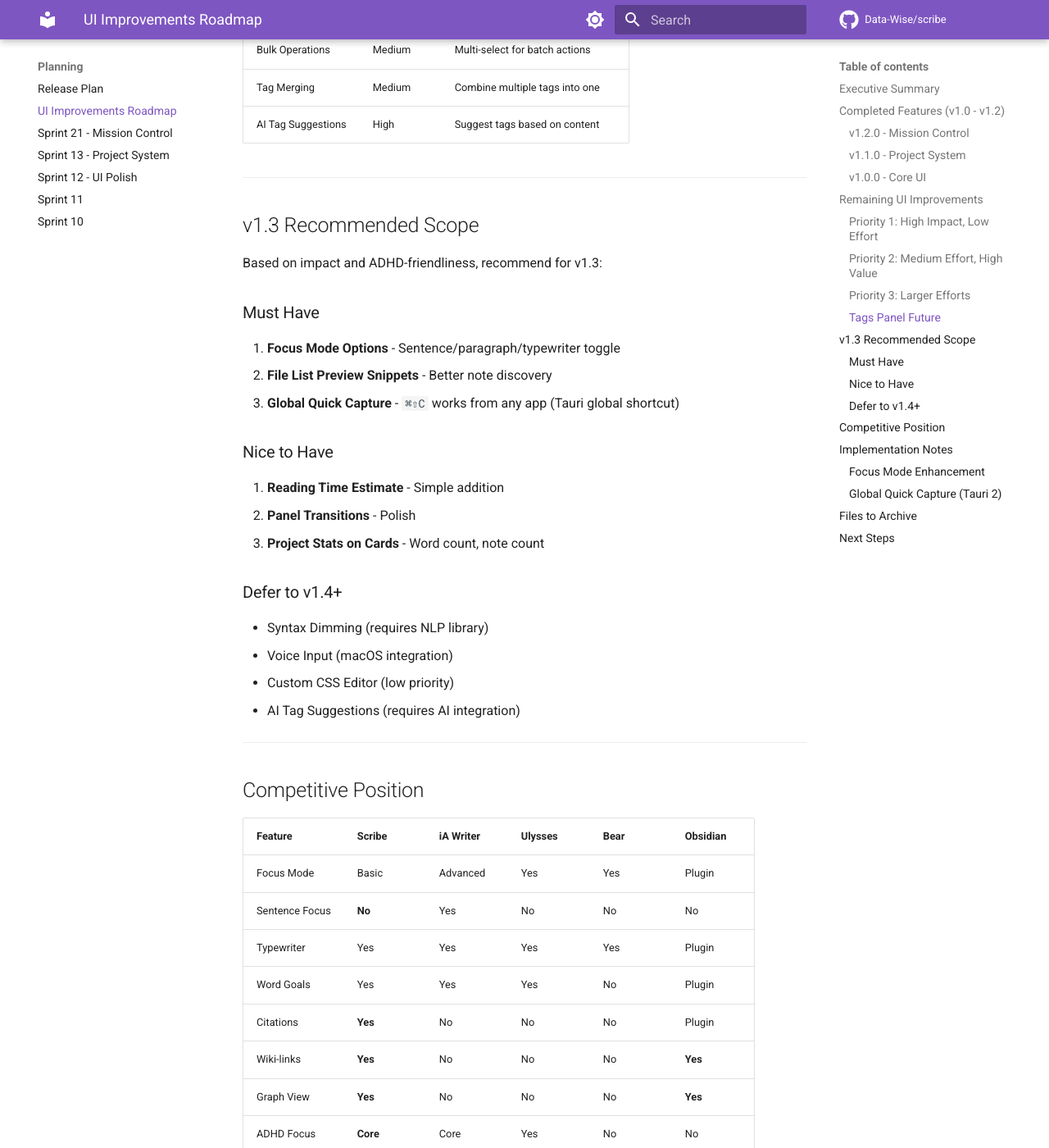
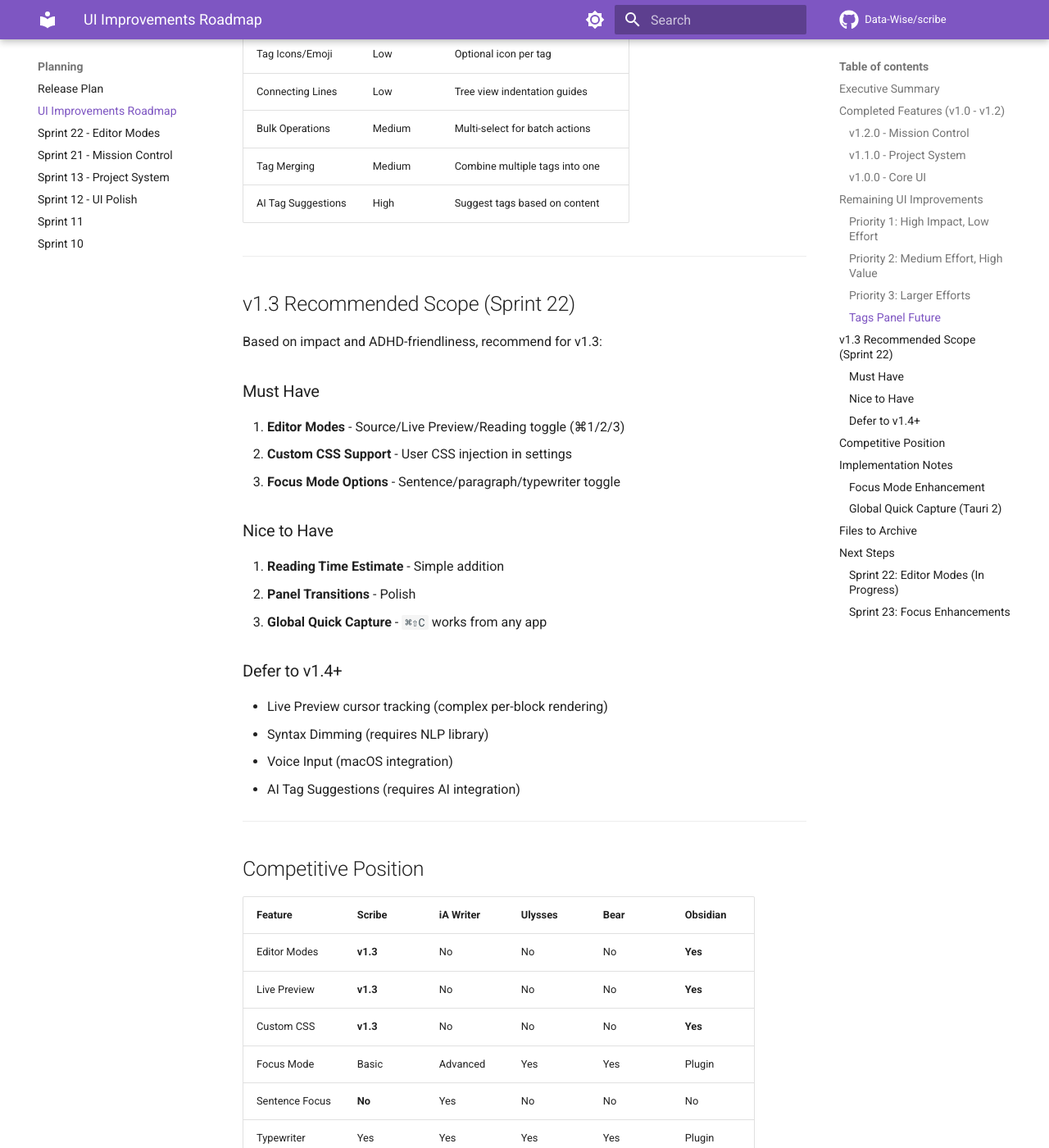
Before and after one commit to Data-Wise/scribe, an MkDocs documentation site: the page built from docs/planning/UI-IMPROVEMENTS-CONSOLIDATED.md, in a window 1280 px wide and 1400 px high, scrolled down 3332 px. Shown: the whole window at 82% size. Built offline with MkDocs 1.6.1 and Material for MkDocs 9.7.7, drawn with Linux system fonts in a browser that asks for light colours; comment, search, counter and statistics services are not loaded; some of the changed text lies outside the part shown.

Commit message:
feat: Add Obsidian-style editor modes and Custom CSS support
Sprint 22 Implementation:

Editor Modes (Obsidian-style):
- Source mode (⌘1): Raw markdown editing
- Live Preview mode (⌘2): WYSIWYG-like (same as source for now)
- Reading mode (⌘3): Fully rendered, read-only
- ⌘E cycles through modes
- Mode persists in preferences

Custom CSS Support:
- Settings > Appearance > Custom CSS section
- Enable/disable toggle
- Textarea for custom styles
- Styles apply immediately to editor
- Reset button to clear

Files changed:
- preferences.ts: Add EditorMode type, customCSS fields
- HybridEditor.tsx: Three-mode toggle, keyboard shortcuts
- App.tsx: Mode state, CSS injection
- SettingsModal.tsx: Custom CSS settings UI
- docs: Sprint 22 plan, updated roadmap

🤖 Generated with [Claude Code](https://claude.com/claude-code)

Co-Authored-By: Claude Opus 4.5 <noreply@anthropic.com>

```diff
--- a/docs/planning/UI-IMPROVEMENTS-CONSOLIDATED.md
+++ b/docs/planning/UI-IMPROVEMENTS-CONSOLIDATED.md
@@ -2,6 +2,7 @@
 
 > **Last Updated:** 2025-12-27
 > **Current Version:** v1.2.0
+> **Next Sprint:** 22 (Editor Modes)
 > **Status:** Active planning document
 
 ---
@@ -63,6 +64,8 @@ This document consolidates all UI improvement proposals into a single roadmap. I
 
 | Feature | Effort | Impact | Description |
 |---------|--------|--------|-------------|
+| **Editor Modes (Source/Live/Reading)** | Quick | High | Obsidian-style three-mode toggle (⌘1/2/3) |
+| **Custom CSS Support** | Quick | High | User CSS injection in settings |
 | **Focus Mode Options** | Quick | High | Sentence/paragraph/typewriter modes (iA Writer-style) |
 | **Reading Time Estimate** | Quick | Medium | "~5 min read" in status bar |
 | **Panel Slide Transitions** | Quick | Medium | 200ms ease-out for panels |
@@ -100,27 +103,27 @@ This document consolidates all UI improvement proposals into a single roadmap. I
 
 ---
 
-## v1.3 Recommended Scope
+## v1.3 Recommended Scope (Sprint 22)
 
 Based on impact and ADHD-friendliness, recommend for v1.3:
 
 ### Must Have
 
-1. **Focus Mode Options** - Sentence/paragraph/typewriter toggle
-2. **File List Preview Snippets** - Better note discovery
-3. **Global Quick Capture** - `⌘⇧C` works from any app (Tauri global shortcut)
+1. **Editor Modes** - Source/Live Preview/Reading toggle (⌘1/2/3)
+2. **Custom CSS Support** - User CSS injection in settings
+3. **Focus Mode Options** - Sentence/paragraph/typewriter toggle
 
 ### Nice to Have
 
 4. **Reading Time Estimate** - Simple addition
 5. **Panel Transitions** - Polish
-6. **Project Stats on Cards** - Word count, note count
+6. **Global Quick Capture** - `⌘⇧C` works from any app
 
 ### Defer to v1.4+
 
+- Live Preview cursor tracking (complex per-block rendering)
 - Syntax Dimming (requires NLP library)
 - Voice Input (macOS integration)
-- Custom CSS Editor (low priority)
 - AI Tag Suggestions (requires AI integration)
 
 ---
@@ -129,6 +132,9 @@ Based on impact and ADHD-friendliness, recommend for v1.3:
 
 | Feature | Scribe | iA Writer | Ulysses | Bear | Obsidian |
 |---------|--------|-----------|---------|------|----------|
+| Editor Modes | **v1.3** | No | No | No | **Yes** |
+| Live Preview | **v1.3** | No | No | No | **Yes** |
+| Custom CSS | **v1.3** | No | No | No | **Yes** |
 | Focus Mode | Basic | Advanced | Yes | Yes | Plugin |
 | Sentence Focus | **No** | Yes | No | No | No |
 | Typewriter | Yes | Yes | Yes | Yes | Plugin |
@@ -186,11 +192,21 @@ Move to `docs/archive/proposals/`:
 
 ## Next Steps
 
-1. [ ] Review this consolidated roadmap
-2. [ ] Prioritize v1.3 scope
-3. [ ] Create Sprint 22 plan
-4. [ ] Implement Focus Mode Options first (highest ADHD impact)
+### Sprint 22: Editor Modes (In Progress)
+
+1. [x] Create Sprint 22 plan (`SPRINT-22-EDITOR-MODES.md`)
+2. [ ] Implement three-mode toggle (Source/Live Preview/Reading)
+3. [ ] Add keyboard shortcuts (⌘1/2/3)
+4. [ ] Add Custom CSS support in settings
+5. [ ] Update preferences schema
+
+### Sprint 23: Focus Enhancements
+
+- [ ] Focus Mode Options (sentence/paragraph/typewriter)
+- [ ] Reading Time Estimate
+- [ ] Panel Transitions
 
 ---
 
 *Consolidated from 4 proposal documents on 2025-12-27*
+*Updated: Sprint 22 planning added*
--- a/mkdocs.yml
+++ b/mkdocs.yml
@@ -84,6 +84,7 @@ nav:
   - Planning:
     - Release Plan: planning/V1_RELEASE_PLAN.md
     - UI Improvements Roadmap: planning/UI-IMPROVEMENTS-CONSOLIDATED.md
+    - Sprint 22 - Editor Modes: planning/SPRINT-22-EDITOR-MODES.md
     - Sprint 21 - Mission Control: planning/SPRINT-21-MISSION-CONTROL.md
     - Sprint 13 - Project System: planning/SPRINT-13-PROJECT-SYSTEM.md
     - Sprint 12 - UI Polish: planning/SPRINT-12-UI-POLISH.md
```
Also changed, not shown: other parts of docs/planning/UI-IMPROVEMENTS-CONSOLIDATED.md (+1 -1 lines), docs/planning/SPRINT-22-EDITOR-MODES.md (added, +230 -0 lines), src/renderer/src/components/HybridEditor.tsx (+79 -36 lines), src/renderer/src/components/SettingsModal.tsx (+59 -0 lines), 2 other files.
